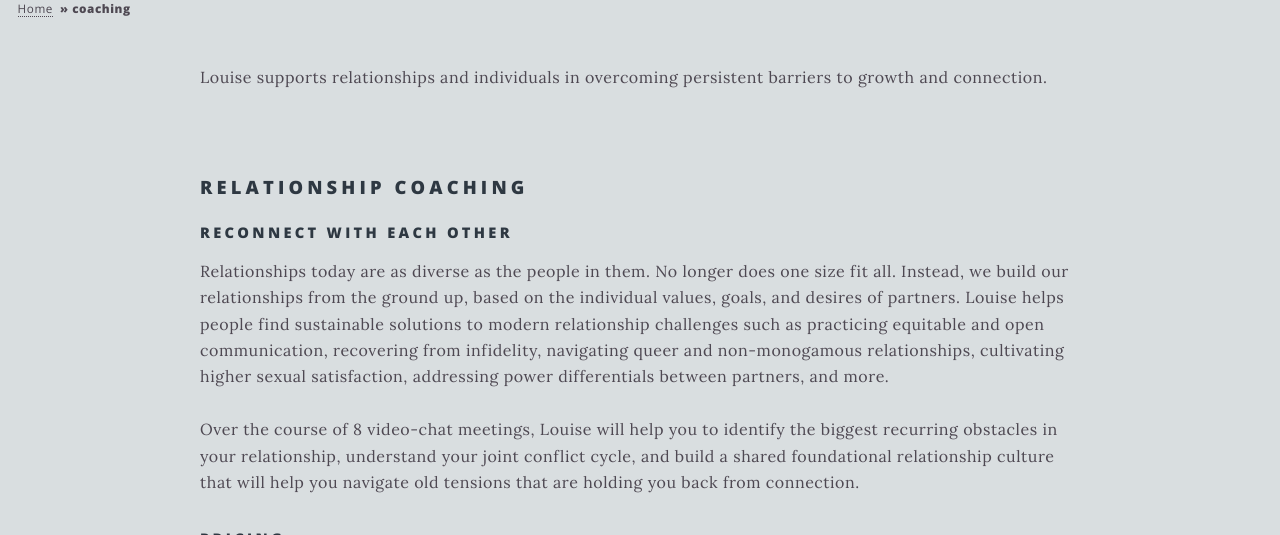
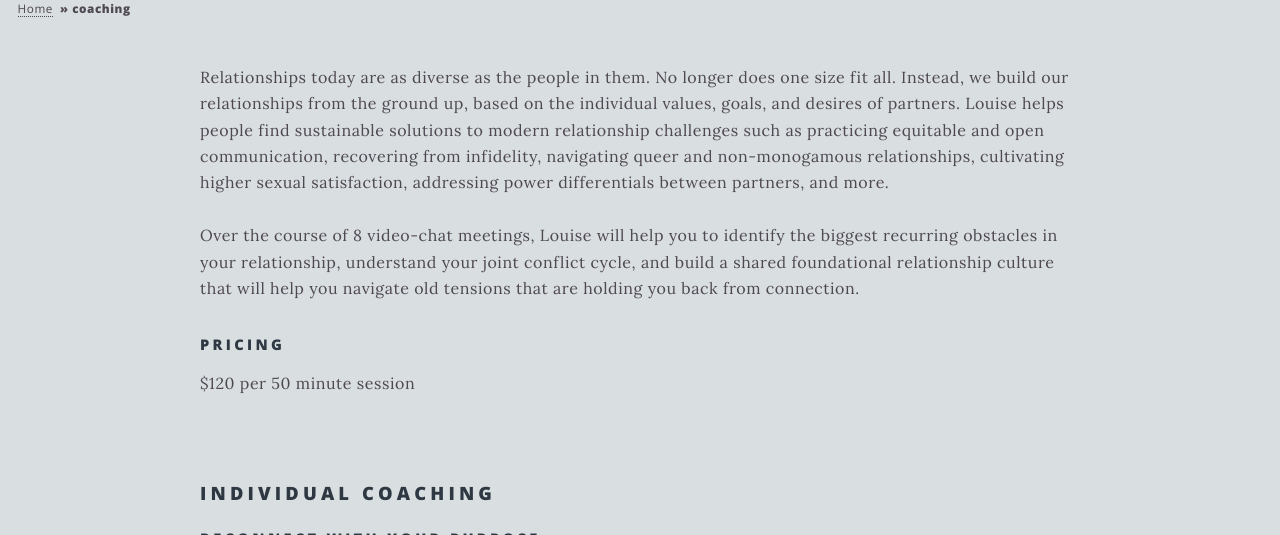
Before and after one commit to lehead/lehead.github.io, a Jekyll site: the page built from _pages/coaching.html, in a window 1280 px wide and 900 px high, cut to the strip 365-900 px from the top of the window. Built offline with Jekyll 4.4.1, drawn with Linux system fonts in a browser that asks for light colours.

Commit message:
comment out some stuff on coaching page

```diff
--- a/_pages/coaching.html
+++ b/_pages/coaching.html
@@ -7,7 +7,7 @@ image: couplereddress_omar-lopez-1104241-unsplash.jpg
 background-image: couplereddress_omar-lopez-1104241-unsplash.jpg
 ---
 
-<body>
+<!-- <body>
    <p>Louise supports relationships and individuals in overcoming persistent barriers to growth and connection.
 
    </p>
@@ -16,7 +16,7 @@ background-image: couplereddress_omar-lopez-1104241-unsplash.jpg
 </body>
 
 <h2>Relationship Coaching</h2>
-<h4>Reconnect with each other</h4>
+<h4>Reconnect with each other</h4> -->
 <p>
   Relationships today are as diverse as the people in them. No longer does one size fit all.
   Instead, we build our relationships from the ground up, based on the individual values, goals,
```
